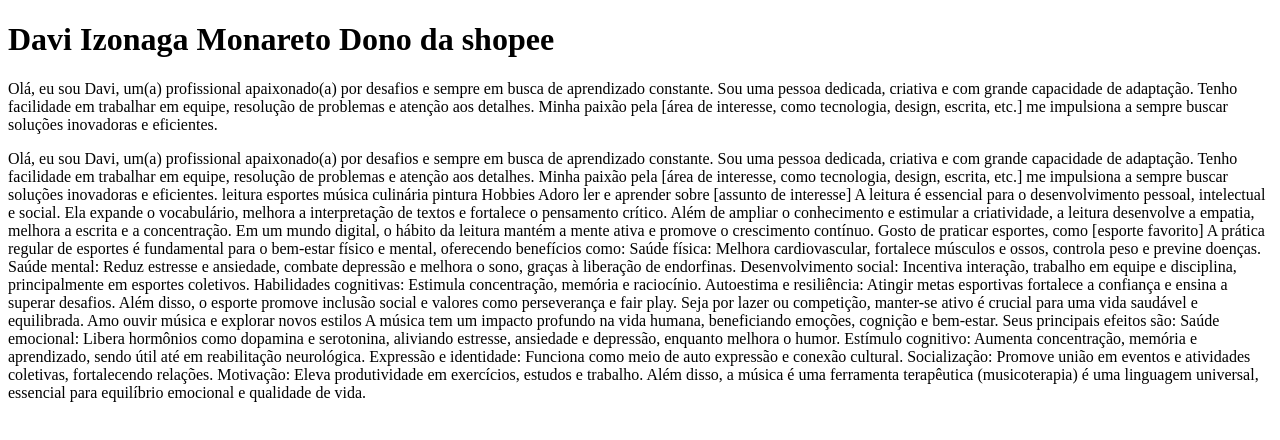
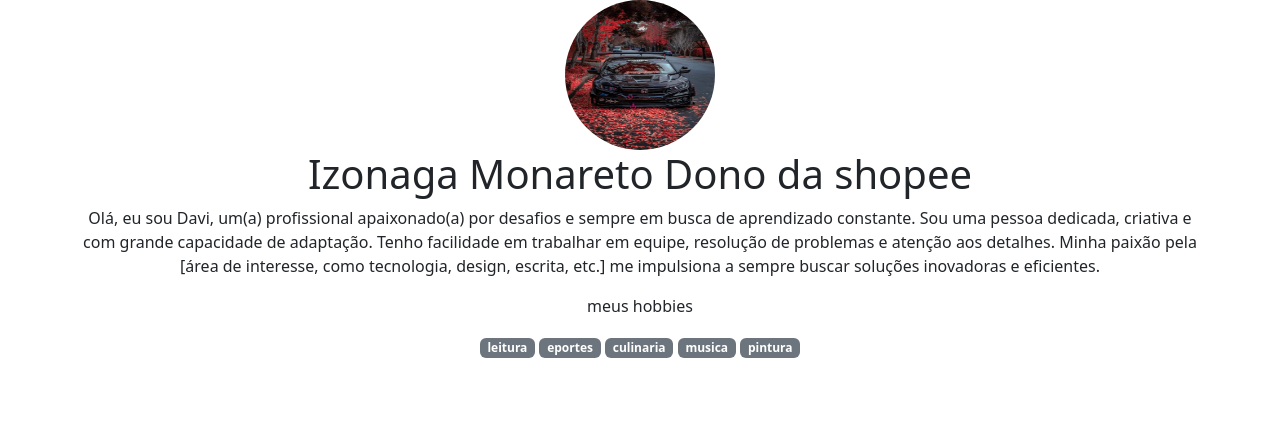
Before and after one commit to davifodagamer/portifolio, a plain HTML site: page index.html in a window 1280 px wide. Drawn offline with nearby package versions, Linux system fonts and the light colour scheme.

Commit message:
Add files via upload

```diff
--- a/index.html
+++ b/index.html
@@ -3,40 +3,30 @@
 <head>
     <meta charset="UTF-8">
     <meta name="viewport" content="width=device-width, initial-scale=1.0">
+    <link href="https://cdn.jsdelivr.net/npm/bootstrap@5.3.4/dist/css/bootstrap.min.css" rel="stylesheet">
     <title>shoppe</title>
 </head>
 <body>
-    <h1>Davi Izonaga Monareto Dono da shopee</h1>
+    <header class = "container text-center">
+        <img src="_.jpeg" class="rounded-circle" width="150" height="150"
+        srcset="">
+    <h1>Izonaga Monareto Dono da shopee</h1>
     <p>Olá, eu sou Davi, um(a) profissional apaixonado(a) por desafios e sempre em busca de aprendizado constante.
         Sou uma pessoa dedicada, criativa e com grande capacidade de adaptação. Tenho facilidade em trabalhar em equipe, resolução de problemas e atenção aos detalhes. Minha paixão pela [área de interesse, como tecnologia, design, escrita, etc.] me impulsiona a sempre buscar soluções inovadoras e eficientes.</p>
-    Olá, eu sou Davi, um(a) profissional apaixonado(a) por desafios e sempre em busca de aprendizado constante.
-    Sou uma pessoa dedicada, criativa e com grande capacidade de adaptação. Tenho facilidade em trabalhar em equipe, resolução de problemas e atenção aos detalhes. Minha paixão pela [área de interesse, como tecnologia, design, escrita, etc.] me impulsiona a sempre buscar soluções inovadoras e eficientes.
-    leitura
-    esportes
-    música
-    culinária
-    pintura
-    Hobbies
-    Adoro ler e aprender sobre [assunto de interesse]
-    A leitura é essencial para o desenvolvimento pessoal, intelectual e social. Ela expande o vocabulário, melhora a interpretação de textos e fortalece o pensamento crítico. Além de ampliar o conhecimento e estimular a criatividade, a leitura desenvolve a empatia, melhora a escrita e a concentração. Em um mundo digital, o hábito da leitura mantém a mente ativa e promove o crescimento contínuo.
+
+<p>meus hobbies</p>
+<div>
+<p class="badge bg-secondary">leitura</p>
+<p class="badge bg-secondary">eportes</p>
+<p class="badge bg-secondary">culinaria</p>
+<p class="badge bg-secondary">musica</p>
+<p class="badge bg-secondary">pintura</p>
+</div>
 
 
-    Gosto de praticar esportes, como [esporte favorito]
-    A prática regular de esportes é fundamental para o bem-estar físico e mental, oferecendo benefícios como:
-    Saúde física: Melhora cardiovascular, fortalece músculos e ossos, controla peso e previne doenças.
-    Saúde mental: Reduz estresse e ansiedade, combate depressão e melhora o sono, graças à liberação de endorfinas.
-    Desenvolvimento social: Incentiva interação, trabalho em equipe e disciplina, principalmente em esportes coletivos.
-    Habilidades cognitivas: Estimula concentração, memória e raciocínio.
-    Autoestima e resiliência: Atingir metas esportivas fortalece a confiança e ensina a superar desafios.
-    Além disso, o esporte promove inclusão social e valores como perseverança e fair play. Seja por lazer ou competição, manter-se ativo é crucial para uma vida saudável e equilibrada.
 
-    Amo ouvir música e explorar novos estilos
-    A música tem um impacto profundo na vida humana, beneficiando emoções, cognição e bem-estar. Seus principais efeitos são:
-    Saúde emocional: Libera hormônios como dopamina e serotonina, aliviando estresse, ansiedade e depressão, enquanto melhora o humor.
-    Estímulo cognitivo: Aumenta concentração, memória e aprendizado, sendo útil até em reabilitação neurológica.
-    Expressão e identidade: Funciona como meio de auto expressão e conexão cultural.
-    Socialização: Promove união em eventos e atividades coletivas, fortalecendo relações.
-    Motivação: Eleva produtividade em exercícios, estudos e trabalho.
-    Além disso, a música é uma ferramenta terapêutica (musicoterapia) é uma linguagem universal, essencial para equilíbrio emocional e qualidade de vida.
+
+</header>
+<script src="https://cdn.jsdelivr.net/npm/bootstrap@5.3.4/dist/js/bootstrap.bundle.min.js" integrity="sha384-YUe2LzesAfftltw+PEaao2tjU/QATaW/rOitAq67e0CT0Zi2VVRL0oC4+gAaeBKu" crossorigin="anonymous"></script>
 </body>
 </html>
```
Also changed, not shown: _.jpeg (added).
